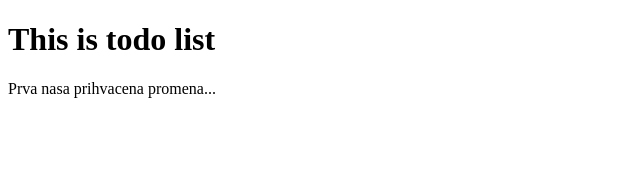
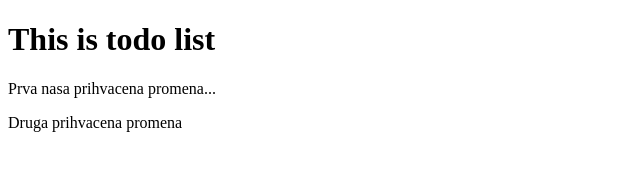
Before and after one commit to banedj11/todolist, a plain HTML site: page index.html in a window 1280 px wide. Shown: the whole page, without its empty margins (0-640 px from the left). Drawn offline with Linux system fonts and the light colour scheme.

Commit message:
Update index.html

```diff
--- a/index.html
+++ b/index.html
@@ -6,5 +6,6 @@
 <body>
 	<h1>This is todo list</h1>
 	<p>Prva nasa prihvacena promena...</p>
+	<p>Druga prihvacena promena</p>
 </body>
 </html>
```
